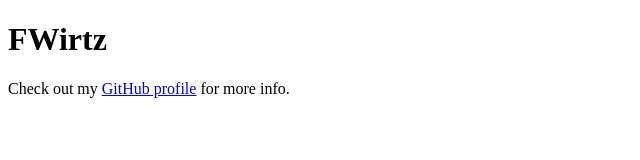
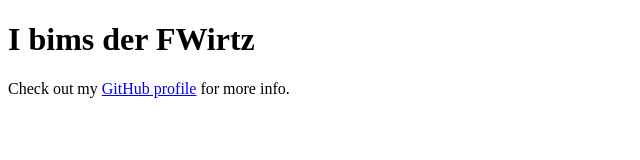
Before and after one commit to manner/FWirtz.github.io, a plain HTML site: page index.html in a window 1280 px wide. Shown: the whole page, without its empty margins (0-640 px from the left). Drawn offline with Linux system fonts and the light colour scheme.

```diff
--- a/index.html
+++ b/index.html
@@ -4,7 +4,7 @@
     <title>@FWirtz</title>
   </head>
   <body>
-    <h1>FWirtz</h1>
+    <h1>I bims der FWirtz</h1>
     <p>Check out my <a href="https://github.com/FWirtz">GitHub profile</a> for more info.</p>
   </body>
 </html>
```
